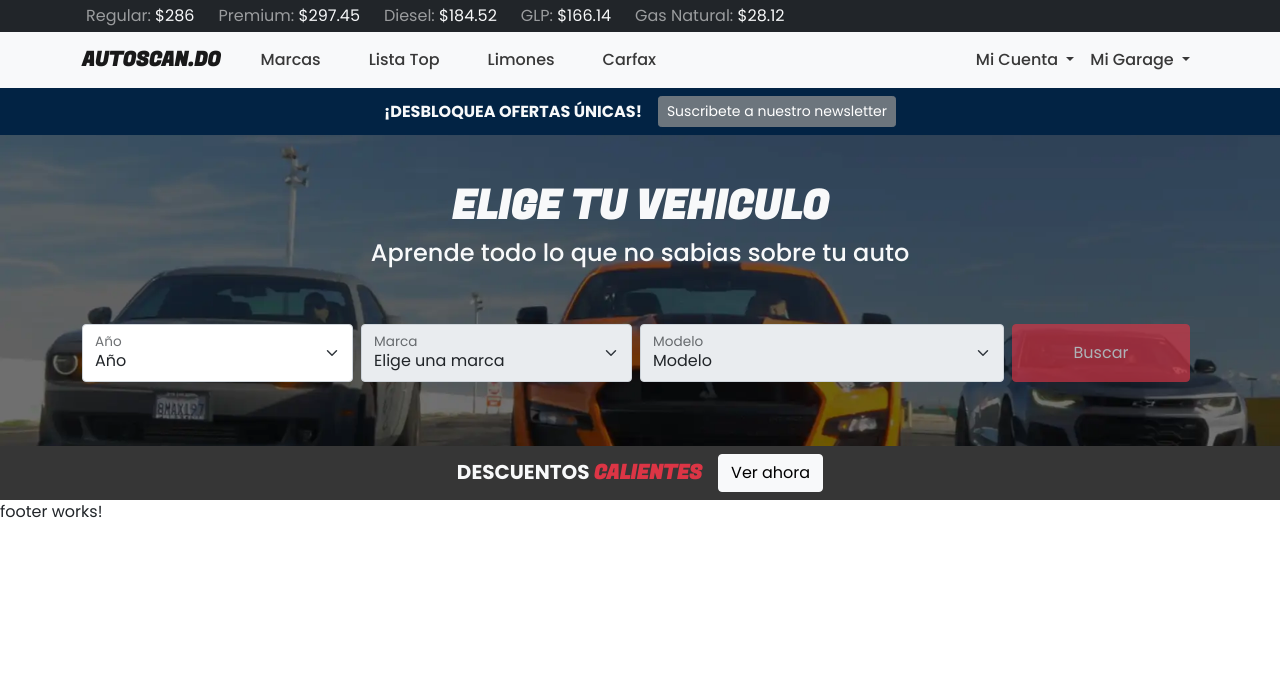
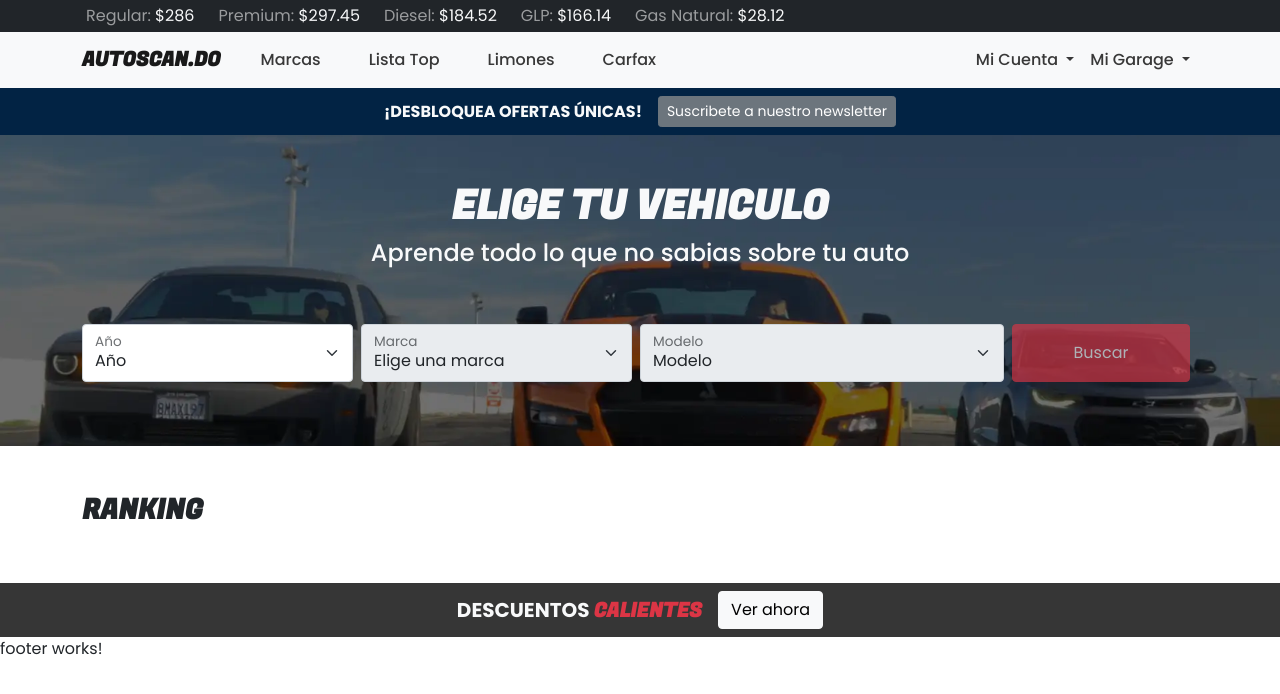
Before and after one commit to bryancodesjs/infocarros, an Angular app: page / in a window 1280 px wide. Shown: the top 694 px of the page. Built offline with nearby package versions, Linux system fonts and the light colour scheme.

Commit message:
added items to model

```diff
--- a/src/app/views/home/home.component.html
+++ b/src/app/views/home/home.component.html
@@ -58,6 +58,15 @@
     </div>
 </div>
 
+<!-- rankings -->
+<div class="container-fluid">
+    <div class="container-lg d-flex justify-content-center">
+        <div class="pt-5 pb-5 w-100">
+            <h3 class="text-uppercase brand-text"><strong>Ranking</strong></h3>
+        </div>
+    </div>
+</div>
+
 <!-- barra de anuncios inferior  -->
 <div class="container-fluid deal-bg text-light">
     <div class="container-lg d-flex justify-content-center">
```
Also changed, not shown: 1 other file (tests, documents, lock files or other folders).
